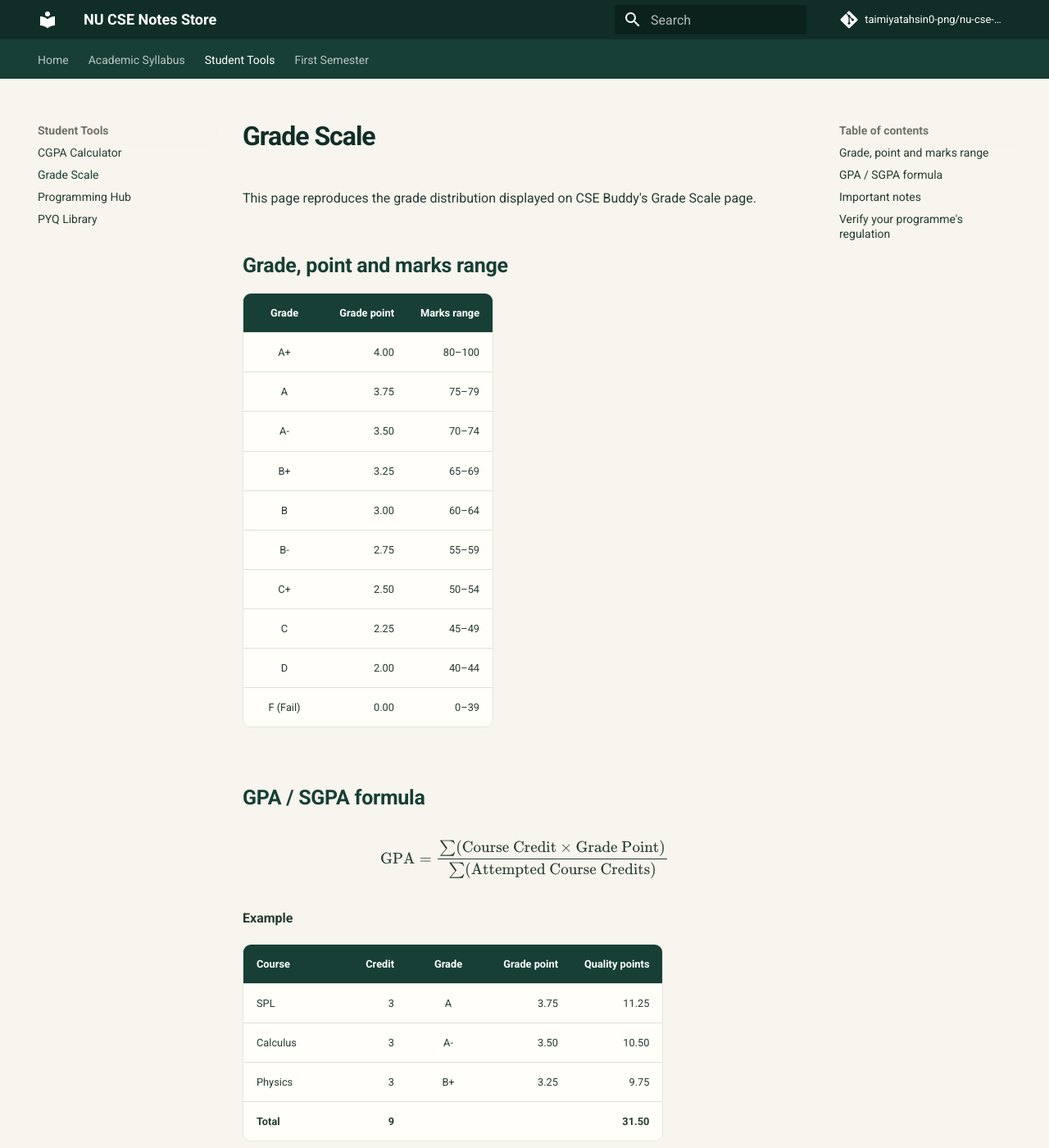
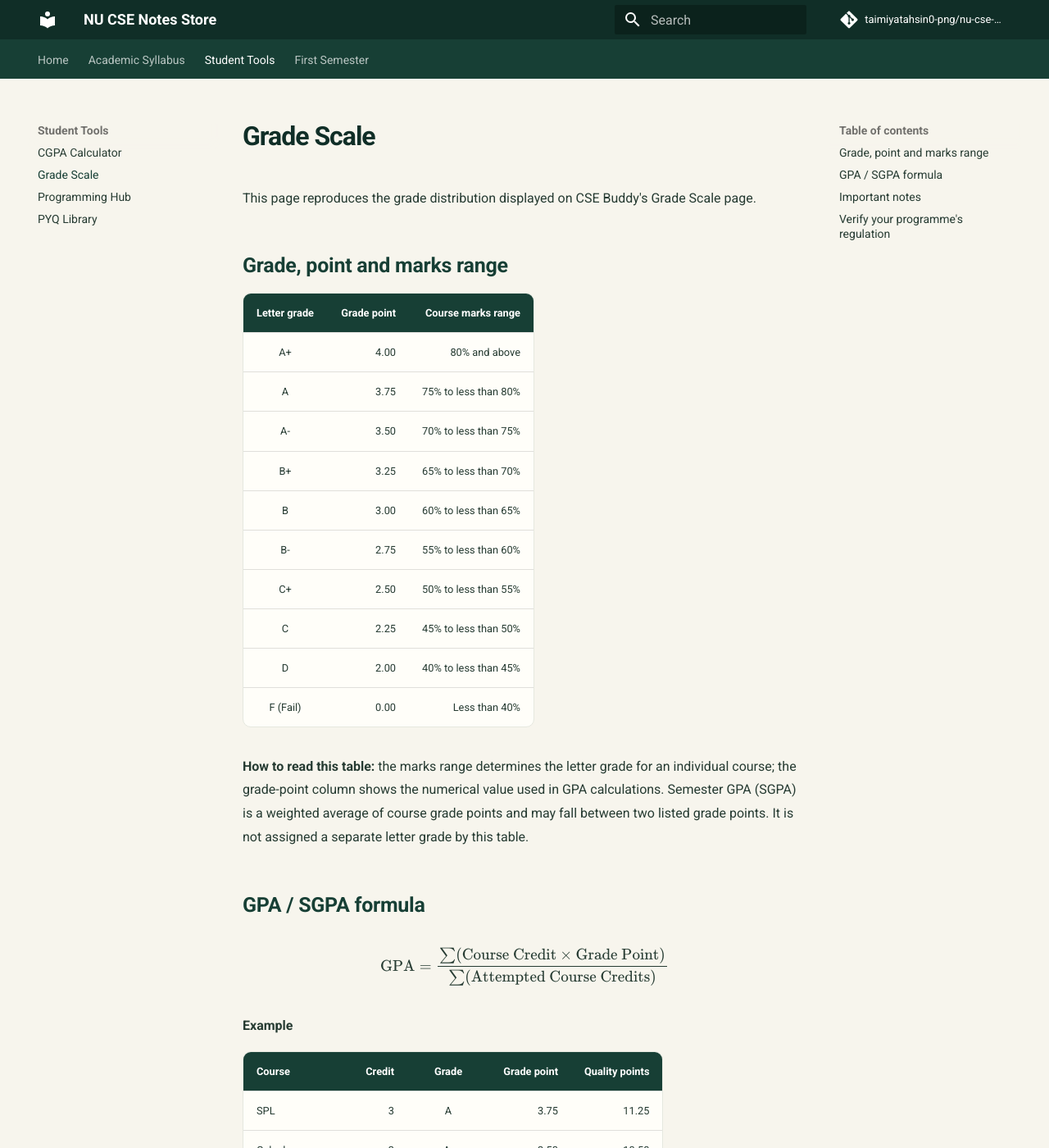
Before and after one commit to taimiyatahsin0-png/nu-cse-notes-store, an MkDocs documentation site: the page built from docs/tools/grade-scale.md, in a window 1280 px wide and 1400 px high. Shown: the whole window at 82% size. Built offline with MkDocs 1.6.1 and Material for MkDocs 9.7.7, drawn with Linux system fonts in a browser that asks for light colours; comment, search, counter and statistics services are not loaded.

Commit message:
Clarify grade-point thresholds and SGPA interpretation

```diff
--- a/docs/tools/grade-scale.md
+++ b/docs/tools/grade-scale.md
@@ -4,18 +4,20 @@ This page reproduces the grade distribution displayed on CSE Buddy's Grade Scale
 
 ## Grade, point and marks range
 
-| Grade | Grade point | Marks range |
+| Letter grade | Grade point | Course marks range |
 |:---:|---:|---:|
-| A+ | 4.00 | 80–100 |
-| A | 3.75 | 75–79 |
-| A- | 3.50 | 70–74 |
-| B+ | 3.25 | 65–69 |
-| B | 3.00 | 60–64 |
-| B- | 2.75 | 55–59 |
-| C+ | 2.50 | 50–54 |
-| C | 2.25 | 45–49 |
-| D | 2.00 | 40–44 |
-| F (Fail) | 0.00 | 0–39 |
+| A+ | 4.00 | 80% and above |
+| A | 3.75 | 75% to less than 80% |
+| A- | 3.50 | 70% to less than 75% |
+| B+ | 3.25 | 65% to less than 70% |
+| B | 3.00 | 60% to less than 65% |
+| B- | 2.75 | 55% to less than 60% |
+| C+ | 2.50 | 50% to less than 55% |
+| C | 2.25 | 45% to less than 50% |
+| D | 2.00 | 40% to less than 45% |
+| F (Fail) | 0.00 | Less than 40% |
+
+**How to read this table:** the marks range determines the letter grade for an individual course; the grade-point column shows the numerical value used in GPA calculations. Semester GPA (SGPA) is a weighted average of course grade points and may fall between two listed grade points. It is not assigned a separate letter grade by this table.
 
 ## GPA / SGPA formula
 
```
